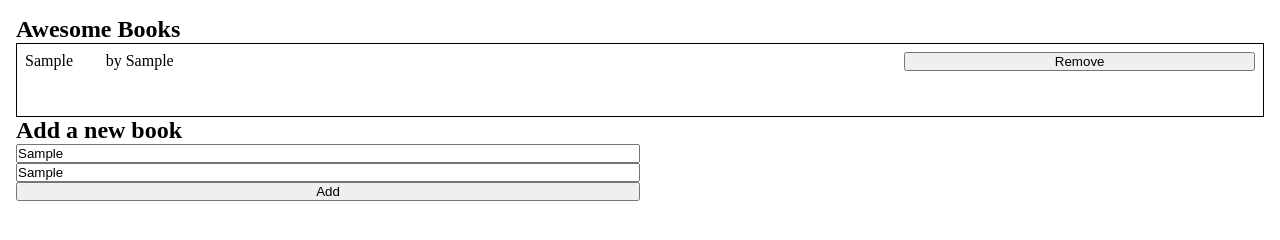
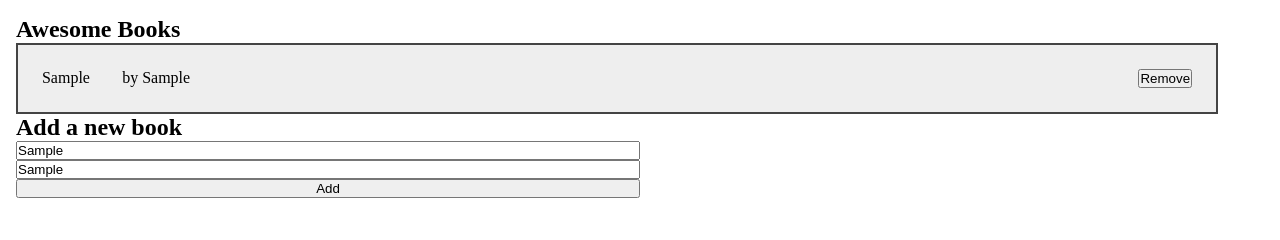
Before and after one commit to Godedict/Awesome-books, a website: page index.html in a window 1280 px wide. Both pictures are taken after typing "Sample", "Sample" into the empty fields and a click on the button "Add". Drawn offline with Linux system fonts and the light colour scheme.

Commit message:
Create button styling

```diff
--- a/index.html
+++ b/index.html
@@ -1,11 +1,13 @@
 <!DOCTYPE html>
 <html lang="en">
+
 <head>
   <meta charset="UTF-8">
   <meta name="viewport" content="width=device-width, initial-scale=1.0">
   <title>Awesome-Books</title>
   <link rel="stylesheet" href="style.css">
 </head>
+
 <body>
   <section class="heading">
     <h1>Awesome Books</h1>
@@ -16,13 +18,16 @@
 
     <div class="div-form">
       <h2>Add a new book</h2>
+      <div class>
         <form action="" class="add-form">
-            <input type="text" placeholder="Title" id="title" class="title-input">
-            <input type="text" placeholder="Author" id="author" class="author-input">
-            <button type="submit">Add</button>
+          <input type="text" placeholder="Title" id="title" class="title-input">
+          <input type="text" placeholder="Author" id="author" class="author-input">
+          <button type="submit">Add</button>
         </form>
+      </div>
     </div>
-</section>
-<script src="script.js"></script>
+  </section>
+  <script src="script.js"></script>
 </body>
+
 </html>
--- a/script.js
+++ b/script.js
@@ -25,7 +25,9 @@ class BookStorage {
                                     <p id="titlep">${element.bookTitle}</p>
                                     <p id="authorp">by ${element.bookAuthor}</p>
                                     </div>
+                                    <div class= "button-container">
                                     <button class="delete" data-id="${element.id}">Remove</button>
+                                    </div>
                                     </li>
     `;
         idBook += 1;
--- a/style.css
+++ b/style.css
@@ -8,8 +8,8 @@
 }
 
 .book-list{
-  border: 1px solid black;
-  padding: 0.5rem;
+  border: 2px solid #444;
+  width: 96%;
 }
 
 .book-ul {
@@ -19,13 +19,22 @@
 .list-item {
   display: flex;
   justify-content: space-between;
-  gap: 5%;
-  padding-bottom: 3%;
+  padding: 2%;
+}
+
+.list-item:nth-child(odd) {
+  background-color: #eee;
 }
 
 .title-container {
   display: flex;
   width: 70%;
+}
+
+.button-container {
+  display: flex;
+  align-items: center;
+  justify-content: center;
 }
 
 #titlep {
@@ -36,10 +45,6 @@
   display: flex;
 }
 
-.delete {
-  width: 30%;
-}
-
 .add-form {
   display: flex;
   flex-direction: column;
```
